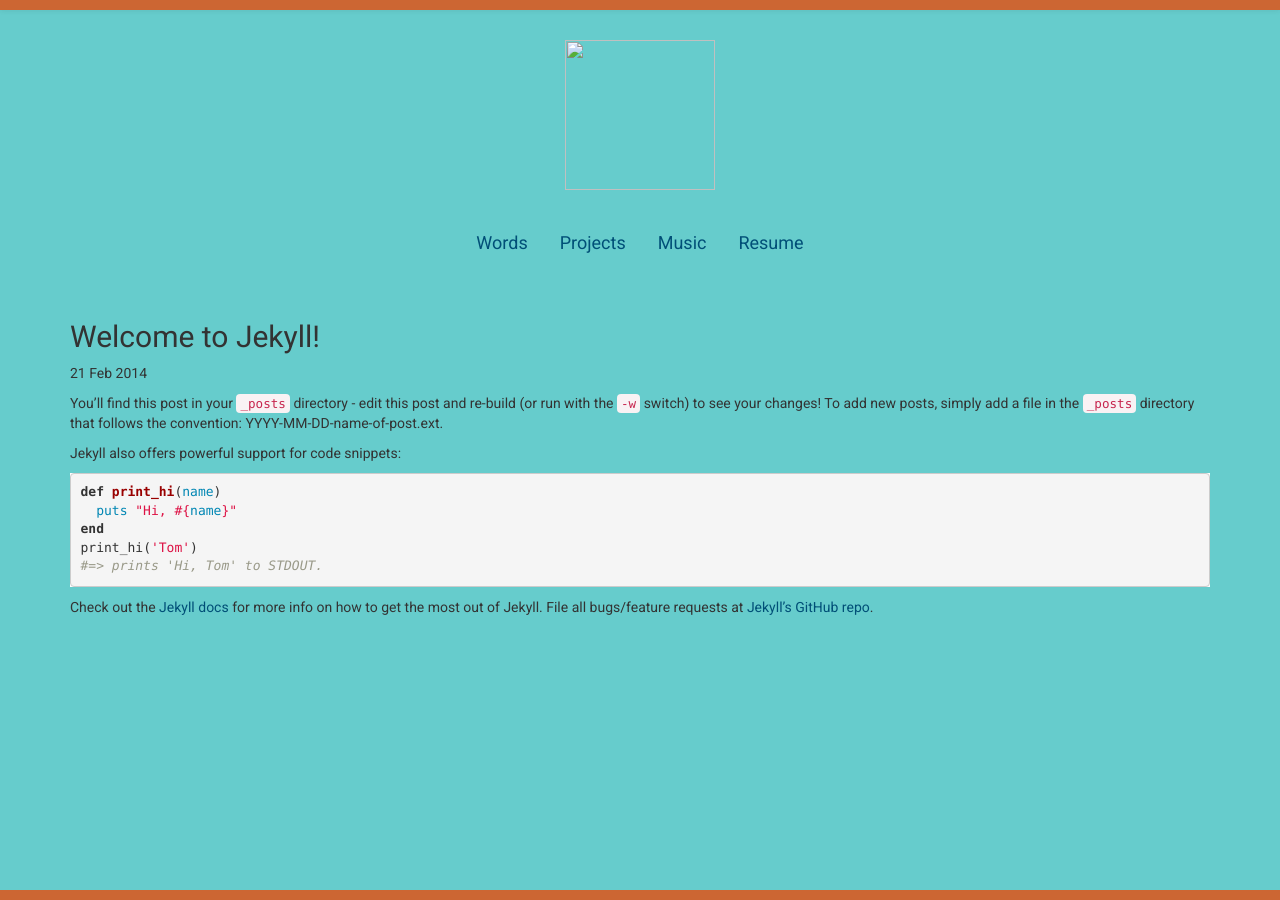
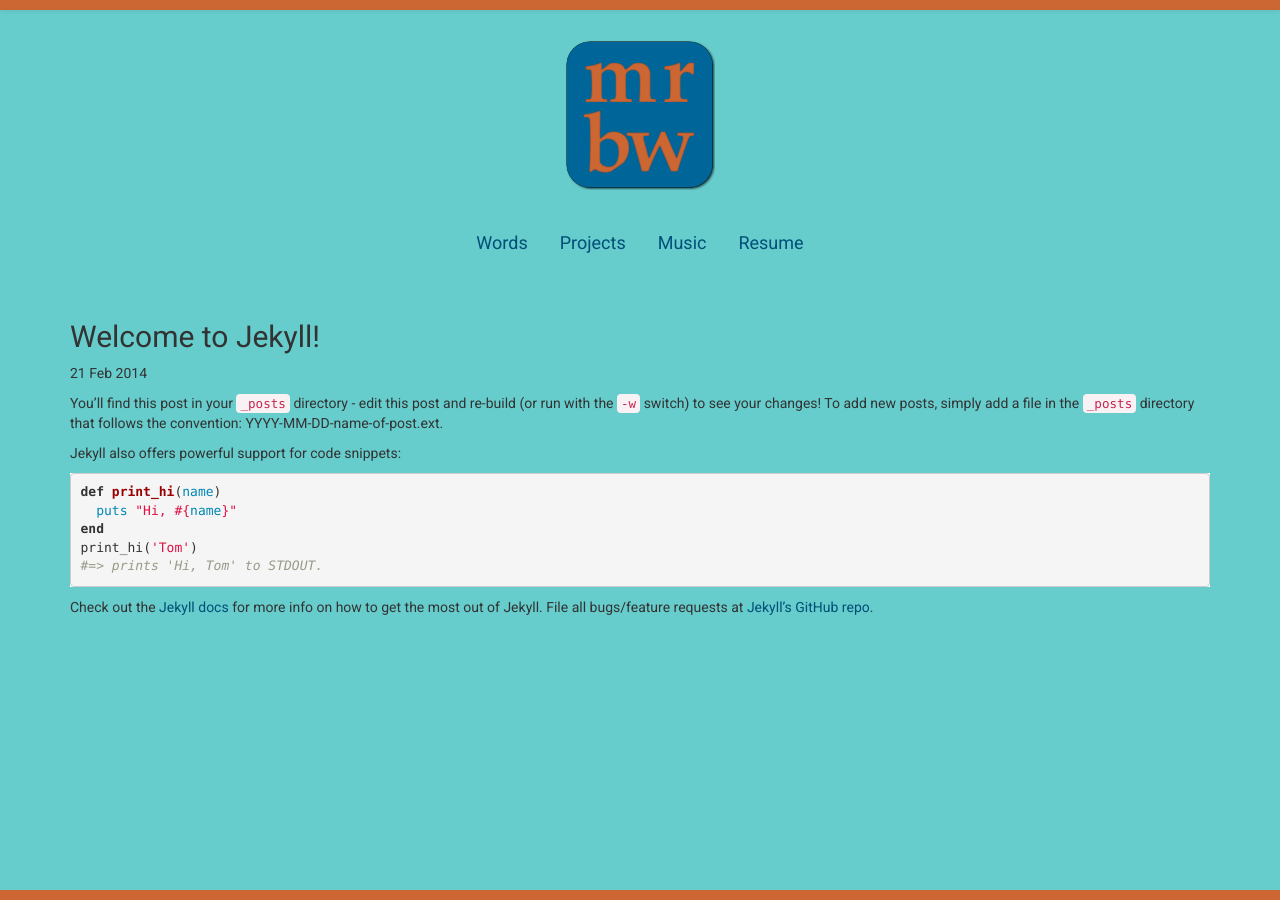
Before and after one commit to benwells/benwells.github.io, a Jekyll site: the page built from _posts/2014-02-21-welcome-to-jekyll.markdown, in a window 1280 px wide. Built offline with Jekyll 4.4.1, drawn with Linux system fonts in a browser that asks for light colours; nearby versions of some CDN libraries; Markdown is read by kramdown in place of the engine named in the settings; comment, search, counter and statistics services are not loaded.

Commit message:
updated logo href with site.url

```diff
--- a/_includes/header.html
+++ b/_includes/header.html
@@ -17,7 +17,7 @@
 <!-- header img and nav -->
 <div class="page-header text-center" style="text-align:center;">
 
-  <a href='/'><img src="img/icon4.png" id="logo" class=''></a>
+  <a href='/'><img src="{{site.url}}/img/icon4.png" id="logo" class=''></a>
 
   <div class='centered-pills'>
     <ul class="nav nav-pills fadeIn">
```
